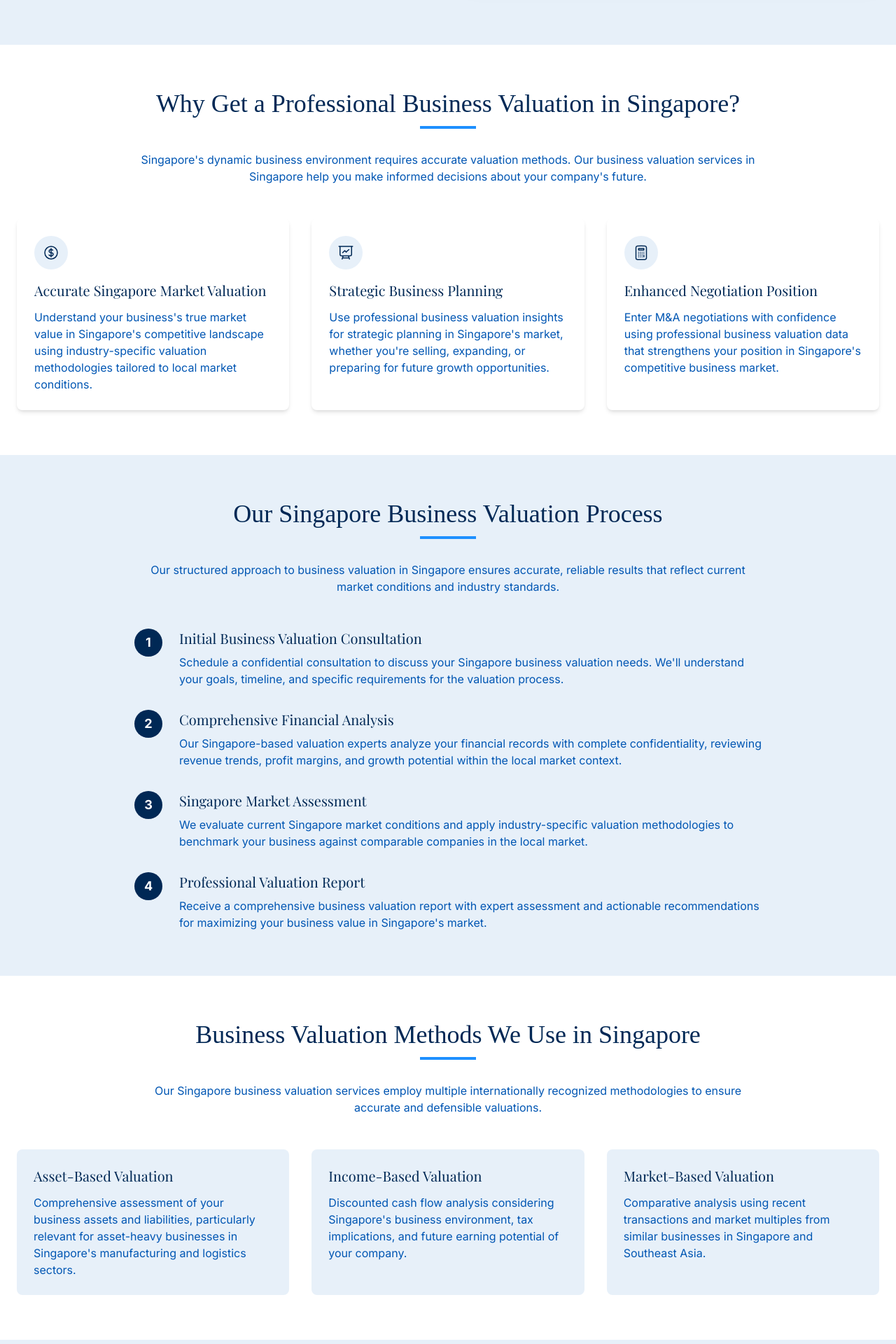
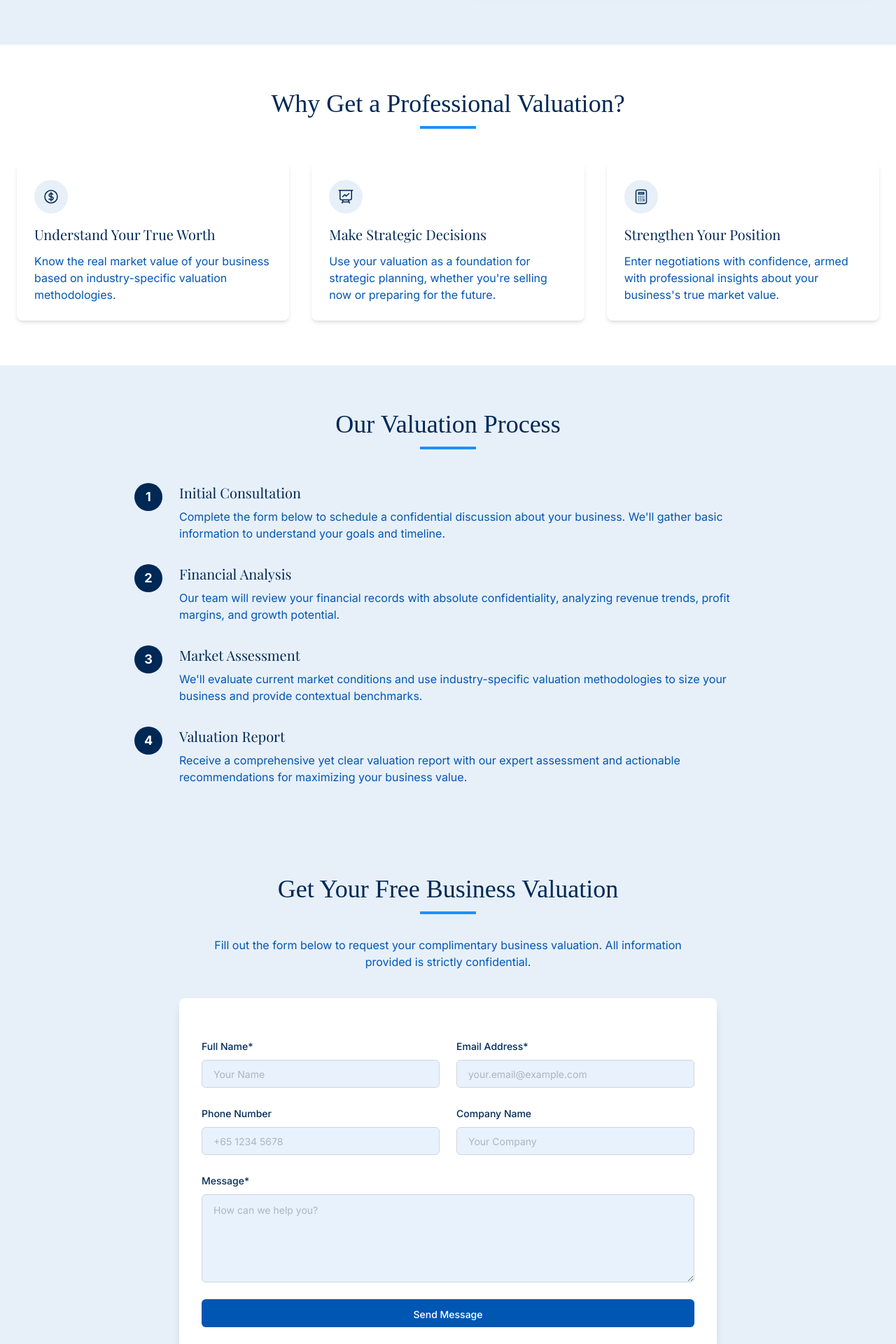
Before and after one commit to jorjibaggins/jorjibaggins.github.io, a React (Vite) app: page /valuation in a window 1280 px wide. Shown: the part 700-2620 px from the top of the page at 70% size. Built offline with nearby package versions, Linux system fonts and the light colour scheme; a web font is replaced by a local one.

Commit message:
Reverted to commit 3bcfb388b537eb8bc84c2687ee7a1d26f29b94be

```diff
--- a/package.json
+++ b/package.json
@@ -51,7 +51,6 @@
     "react": "^18.3.1",
     "react-day-picker": "^8.10.1",
     "react-dom": "^18.3.1",
-    "react-helmet-async": "^2.0.5",
     "react-hook-form": "^7.53.0",
     "react-resizable-panels": "^2.1.3",
     "react-router-dom": "^6.26.2",
--- a/src/App.tsx
+++ b/src/App.tsx
@@ -4,7 +4,6 @@ import { Toaster as Sonner } from "@/components/ui/sonner";
 import { TooltipProvider } from "@/components/ui/tooltip";
 import { QueryClient, QueryClientProvider } from "@tanstack/react-query";
 import { BrowserRouter, Routes, Route, useLocation } from "react-router-dom";
-import { HelmetProvider } from "react-helmet-async";
 import { useEffect } from "react";
 
 import Navbar from "./components/Navbar";
@@ -33,7 +32,6 @@ const ScrollToTop = () => {
 
 const App = () => {
   return (
-    <HelmetProvider>
     <QueryClientProvider client={queryClient}>
       <TooltipProvider>
         <Toaster />
@@ -57,7 +55,6 @@ const App = () => {
         </BrowserRouter>
       </TooltipProvider>
     </QueryClientProvider>
-    </HelmetProvider>
   );
 };
 
--- a/src/pages/Valuation.tsx
+++ b/src/pages/Valuation.tsx
@@ -4,20 +4,9 @@ import { Link } from 'react-router-dom';
 import ContactForm from '@/components/ContactForm';
 import SectionHeading from '@/components/SectionHeading';
 import CtaSection from '@/components/CtaSection';
-import { Helmet } from 'react-helmet-async';
 
 const Valuation = () => {
   return (
-    <>
-      <Helmet>
-        <title>Business Valuation Singapore | Free Professional Valuation | East Street Advisory</title>
-        <meta name="description" content="Get a free professional business valuation in Singapore. Expert business valuation services from East Street Advisory. Accurate, confidential valuations for SMEs looking to sell or understand their business worth." />
-        <meta name="keywords" content="business valuation singapore, singapore business valuation, business valuation services singapore, free business valuation, SME valuation singapore, company valuation singapore, business worth singapore" />
-        <meta property="og:title" content="Business Valuation Singapore | Free Professional Valuation" />
-        <meta property="og:description" content="Get a free professional business valuation in Singapore. Expert business valuation services from East Street Advisory." />
-        <link rel="canonical" href="https://eaststreetadvisory.sg/valuation" />
-      </Helmet>
-
     <main className="min-h-screen pt-32">
       {/* Hero Section */}
       <section className="bg-eaststreet-lightest py-16 md:py-24">
@@ -25,20 +14,20 @@ const Valuation = () => {
           <div className="grid grid-cols-1 md:grid-cols-2 gap-12 items-center">
             <div>
               <h1 className="text-4xl md:text-5xl text-eaststreet-darkest mb-6 font-serif">
-                  Business Valuation Singapore: Free Professional Assessment
+                Thinking of Selling Your Business?
               </h1>
               <p className="text-xl text-eaststreet-dark mb-8">
-                  Get a comprehensive business valuation in Singapore from certified professionals. Our free business valuation service helps SME owners understand their company's true market value with no obligation.
+                Get a professional, confidential valuation of your business completely free of charge, with no obligation.
               </p>
               <div className="flex flex-col sm:flex-row gap-4">
-                  <a href="#valuation-form" className="btn-primary">Get Free Business Valuation</a>
-                  <Link to="/services" className="btn-secondary">Our Valuation Services</Link>
+                <a href="#valuation-form" className="btn-primary">Get Free Valuation</a>
+                <Link to="/services" className="btn-secondary">Our Services</Link>
               </div>
             </div>
             <div className="rounded-lg overflow-hidden shadow-xl">
               <img
                 src="/lovable-uploads/272bd5d9-14bc-4ae8-867a-1f28040eaf3e.png"
-                  alt="Business Valuation Singapore - Professional valuation services"
+                alt="Business Valuation"
                 className="w-full h-auto"
               />
             </div>
@@ -46,13 +35,10 @@ const Valuation = () => {
         </div>
       </section>
 
-        {/* Why Get a Business Valuation in Singapore */}
+      {/* Why Get a Valuation Section */}
       <section className="py-16 bg-white">
         <div className="container mx-auto px-4 md:px-6">
-            <SectionHeading title="Why Get a Professional Business Valuation in Singapore?" centered={true} />
-            <p className="text-center text-eaststreet-dark mb-12 max-w-4xl mx-auto">
-              Singapore's dynamic business environment requires accurate valuation methods. Our business valuation services in Singapore help you make informed decisions about your company's future.
-            </p>
+          <SectionHeading title="Why Get a Professional Valuation?" centered={true} />
 
           <div className="grid grid-cols-1 md:grid-cols-3 gap-8 mt-12">
             <div className="service-card">
@@ -61,9 +47,9 @@ const Valuation = () => {
                   <path strokeLinecap="round" strokeLinejoin="round" d="M12 6v12m-3-2.818.879.659c1.171.879 3.07.879 4.242 0 1.172-.879 1.172-2.303 0-3.182C13.536 12.219 12.768 12 12 12c-.725 0-1.45-.22-2.003-.659-1.106-.879-1.106-2.303 0-3.182s2.9-.879 4.006 0l.415.33M21 12a9 9 0 1 1-18 0 9 9 0 0 1 18 0Z" />
                 </svg>
               </div>
-                <h3 className="text-xl text-eaststreet-darkest mb-3 font-serif">Accurate Singapore Market Valuation</h3>
+              <h3 className="text-xl text-eaststreet-darkest mb-3 font-serif">Understand Your True Worth</h3>
               <p className="text-eaststreet-dark">
-                  Understand your business's true market value in Singapore's competitive landscape using industry-specific valuation methodologies tailored to local market conditions.
+                Know the real market value of your business based on industry-specific valuation methodologies.
               </p>
             </div>
 
@@ -73,9 +59,9 @@ const Valuation = () => {
                   <path strokeLinecap="round" strokeLinejoin="round" d="M3.75 3v11.25A2.25 2.25 0 0 0 6 16.5h2.25M3.75 3h-1.5m1.5 0h16.5m0 0h1.5m-1.5 0v11.25A2.25 2.25 0 0 1 18 16.5h-2.25m-7.5 0h7.5m-7.5 0-1 3m8.5-3 1 3m0 0 .5 1.5m-.5-1.5h-9.5m0 0-.5 1.5m.75-9 3-3 2.148 2.148A12.061 12.061 0 0 1 16.5 7.605" />
                 </svg>
               </div>
-                <h3 className="text-xl text-eaststreet-darkest mb-3 font-serif">Strategic Business Planning</h3>
+              <h3 className="text-xl text-eaststreet-darkest mb-3 font-serif">Make Strategic Decisions</h3>
               <p className="text-eaststreet-dark">
-                  Use professional business valuation insights for strategic planning in Singapore's market, whether you're selling, expanding, or preparing for future growth opportunities.
+                Use your valuation as a foundation for strategic planning, whether you're selling now or preparing for the future.
               </p>
             </div>
 
@@ -85,22 +71,19 @@ const Valuation = () => {
                   <path strokeLinecap="round" strokeLinejoin="round" d="M15.75 15.75V18m-7.5-6.75h.008v.008H8.25v-.008Zm0 2.25h.008v.008H8.25V13.5Zm0 2.25h.008v.008H8.25v-.008Zm0 2.25h.008v.008H8.25V18Zm2.498-6.75h.007v.008h-.007v-.008Zm0 2.25h.007v.008h-.007V13.5Zm0 2.25h.007v.008h-.007v-.008Zm0 2.25h.007v.008h-.007V18Zm2.504-6.75h.008v.008h-.008v-.008Zm0 2.25h.008v.008h-.008V13.5Zm0 2.25h.008v.008h-.008v-.008Zm0 2.25h.008v.008h-.008V18Zm2.498-6.75h.008v.008h-.008v-.008Zm0 2.25h.008v.008h-.008V13.5ZM8.25 6h7.5v2.25h-7.5V6ZM12 2.25c-1.892 0-3.758.11-5.593.322C5.307 2.7 4.5 3.65 4.5 4.757V19.5a2.25 2.25 0 0 0 2.25 2.25h10.5a2.25 2.25 0 0 0 2.25-2.25V4.757c0-1.108-.806-2.057-1.907-2.185A48.507 48.507 0 0 0 12 2.25Z" />
                 </svg>
               </div>
-                <h3 className="text-xl text-eaststreet-darkest mb-3 font-serif">Enhanced Negotiation Position</h3>
+              <h3 className="text-xl text-eaststreet-darkest mb-3 font-serif">Strengthen Your Position</h3>
               <p className="text-eaststreet-dark">
-                  Enter M&A negotiations with confidence using professional business valuation data that strengthens your position in Singapore's competitive business market.
+                Enter negotiations with confidence, armed with professional insights about your business's true market value.
               </p>
             </div>
           </div>
         </div>
       </section>
 
-        {/* Singapore Business Valuation Process */}
+      {/* Our Valuation Process */}
       <section className="py-16 bg-eaststreet-lightest">
         <div className="container mx-auto px-4 md:px-6">
-            <SectionHeading title="Our Singapore Business Valuation Process" centered={true} />
-            <p className="text-center text-eaststreet-dark mb-12 max-w-4xl mx-auto">
-              Our structured approach to business valuation in Singapore ensures accurate, reliable results that reflect current market conditions and industry standards.
-            </p>
+          <SectionHeading title="Our Valuation Process" centered={true} />
 
           <div className="max-w-4xl mx-auto mt-12">
             <div className="space-y-8">
@@ -109,9 +92,9 @@ const Valuation = () => {
                   <div className="h-10 w-10 rounded-full bg-eaststreet-darkest text-white flex items-center justify-center text-lg font-bold">1</div>
                 </div>
                 <div>
-                    <h3 className="text-xl text-eaststreet-darkest mb-2 font-serif">Initial Business Valuation Consultation</h3>
+                  <h3 className="text-xl text-eaststreet-darkest mb-2 font-serif">Initial Consultation</h3>
                   <p className="text-eaststreet-dark">
-                      Schedule a confidential consultation to discuss your Singapore business valuation needs. We'll understand your goals, timeline, and specific requirements for the valuation process.
+                    Complete the form below to schedule a confidential discussion about your business. We'll gather basic information to understand your goals and timeline.
                   </p>
                 </div>
               </div>
@@ -121,9 +104,9 @@ const Valuation = () => {
                   <div className="h-10 w-10 rounded-full bg-eaststreet-darkest text-white flex items-center justify-center text-lg font-bold">2</div>
                 </div>
                 <div>
-                    <h3 className="text-xl text-eaststreet-darkest mb-2 font-serif">Comprehensive Financial Analysis</h3>
+                  <h3 className="text-xl text-eaststreet-darkest mb-2 font-serif">Financial Analysis</h3>
                   <p className="text-eaststreet-dark">
-                      Our Singapore-based valuation experts analyze your financial records with complete confidentiality, reviewing revenue trends, profit margins, and growth potential within the local market context.
+                    Our team will review your financial records with absolute confidentiality, analyzing revenue trends, profit margins, and growth potential.
                   </p>
                 </div>
               </div>
@@ -133,9 +116,9 @@ const Valuation = () => {
                   <div className="h-10 w-10 rounded-full bg-eaststreet-darkest text-white flex items-center justify-center text-lg font-bold">3</div>
                 </div>
                 <div>
-                    <h3 className="text-xl text-eaststreet-darkest mb-2 font-serif">Singapore Market Assessment</h3>
+                  <h3 className="text-xl text-eaststreet-darkest mb-2 font-serif">Market Assessment</h3>
                   <p className="text-eaststreet-dark">
-                      We evaluate current Singapore market conditions and apply industry-specific valuation methodologies to benchmark your business against comparable companies in the local market.
+                    We'll evaluate current market conditions and use industry-specific valuation methodologies to size your business and provide contextual benchmarks.
                   </p>
                 </div>
               </div>
@@ -145,9 +128,9 @@ const Valuation = () => {
                   <div className="h-10 w-10 rounded-full bg-eaststreet-darkest text-white flex items-center justify-center text-lg font-bold">4</div>
                 </div>
                 <div>
-                    <h3 className="text-xl text-eaststreet-darkest mb-2 font-serif">Professional Valuation Report</h3>
+                  <h3 className="text-xl text-eaststreet-darkest mb-2 font-serif">Valuation Report</h3>
                   <p className="text-eaststreet-dark">
-                      Receive a comprehensive business valuation report with expert assessment and actionable recommendations for maximizing your business value in Singapore's market.
+                    Receive a comprehensive yet clear valuation report with our expert assessment and actionable recommendations for maximizing your business value.
                   </p>
                 </div>
               </div>
@@ -156,46 +139,48 @@ const Valuation = () => {
         </div>
       </section>
 
-        {/* Business Valuation Methods */}
-        <section className="py-16 bg-white">
+      {/* Testimonials - COMMENTED OUT */}
+      {/* <section className="py-16 bg-white">
         <div className="container mx-auto px-4 md:px-6">
-            <SectionHeading title="Business Valuation Methods We Use in Singapore" centered={true} />
-            <p className="text-center text-eaststreet-dark mb-12 max-w-4xl mx-auto">
-              Our Singapore business valuation services employ multiple internationally recognized methodologies to ensure accurate and defensible valuations.
+          <SectionHeading title="What Our Clients Say" centered={true} />
+
+          <div className="grid grid-cols-1 md:grid-cols-2 gap-8 mt-12 max-w-5xl mx-auto">
+            <div className="testimonial-card">
+              <p className="italic mb-4 text-eaststreet-gray">
+                "East Street's valuation was eye-opening. Their detailed analysis helped us understand our company's true worth and gave us leverage during negotiations. We sold for 30% more than we initially expected."
               </p>
-
-            <div className="grid grid-cols-1 md:grid-cols-3 gap-8">
-              <div className="bg-eaststreet-lightest p-6 rounded-lg">
-                <h3 className="text-xl text-eaststreet-darkest mb-3 font-serif">Asset-Based Valuation</h3>
-                <p className="text-eaststreet-dark">
-                  Comprehensive assessment of your business assets and liabilities, particularly relevant for asset-heavy businesses in Singapore's manufacturing and logistics sectors.
-                </p>
-              </div>
-
-              <div className="bg-eaststreet-lightest p-6 rounded-lg">
-                <h3 className="text-xl text-eaststreet-darkest mb-3 font-serif">Income-Based Valuation</h3>
-                <p className="text-eaststreet-dark">
-                  Discounted cash flow analysis considering Singapore's business environment, tax implications, and future earning potential of your company.
-                </p>
-              </div>
-
-              <div className="bg-eaststreet-lightest p-6 rounded-lg">
-                <h3 className="text-xl text-eaststreet-darkest mb-3 font-serif">Market-Based Valuation</h3>
-                <p className="text-eaststreet-dark">
-                  Comparative analysis using recent transactions and market multiples from similar businesses in Singapore and Southeast Asia.
-                </p>
+              <div className="flex items-center gap-4">
+                <div className="h-12 w-12 bg-eaststreet-beige rounded-full flex items-center justify-center text-eaststreet-brown font-bold">JL</div>
+                <div>
+                  <h4 className="font-medium">James Lee</h4>
+                  <p className="text-sm text-eaststreet-gray">Former CEO</p>
                 </div>
               </div>
             </div>
-        </section>
 
-        {/* Free Business Valuation Form */}
+            <div className="testimonial-card">
+              <p className="italic mb-4 text-eaststreet-gray">
+                "Even though we weren't ready to sell immediately, the valuation from East Street Advisory provided invaluable insights into our business strengths and areas for improvement. It's become the foundation of our 5-year growth plan."
+              </p>
+              <div className="flex items-center gap-4">
+                <div className="h-12 w-12 bg-eaststreet-beige rounded-full flex items-center justify-center text-eaststreet-brown font-bold">ST</div>
+                <div>
+                  <h4 className="font-medium">Sarah Tan</h4>
+                  <p className="text-sm text-eaststreet-gray">Managing Director</p>
+                </div>
+              </div>
+            </div>
+          </div>
+        </div>
+      </section> */}
+
+      {/* Valuation Form Section */}
       <section id="valuation-form" className="py-16 bg-eaststreet-lightest scroll-mt-24">
         <div className="container mx-auto px-4 md:px-6">
           <div className="max-w-3xl mx-auto">
-              <SectionHeading title="Get Your Free Business Valuation in Singapore" centered={true} />
+            <SectionHeading title="Get Your Free Business Valuation" centered={true} />
             <p className="text-center text-eaststreet-dark mb-10 max-w-2xl mx-auto">
-                Request your complimentary business valuation from Singapore's trusted valuation experts. All information is strictly confidential and there's no obligation to proceed.
+              Fill out the form below to request your complimentary business valuation. All information provided is strictly confidential.
             </p>
             <div className="bg-white p-8 rounded-lg shadow-lg">
               <ContactForm />
@@ -204,51 +189,37 @@ const Valuation = () => {
         </div>
       </section>
 
-        {/* Business Valuation FAQ */}
+      {/* FAQ Section */}
       <section className="py-16 bg-white">
         <div className="container mx-auto px-4 md:px-6">
-            <SectionHeading title="Business Valuation Singapore - Frequently Asked Questions" centered={true} />
+          <SectionHeading title="Frequently Asked Questions" centered={true} />
 
           <div className="grid grid-cols-1 md:grid-cols-2 gap-8 mt-12 max-w-5xl mx-auto">
             <div className="bg-eaststreet-lightest p-6 rounded-lg">
-                <h3 className="text-xl text-eaststreet-darkest mb-3 font-serif">How long does business valuation take in Singapore?</h3>
+              <h3 className="text-xl text-eaststreet-darkest mb-3 font-serif">How long does a business valuation take?</h3>
               <p className="text-eaststreet-dark">
-                  A comprehensive business valuation in Singapore typically takes 1-2 weeks, depending on your business complexity and the availability of financial records. Our team works efficiently to deliver accurate results.
+                A comprehensive valuation typically takes 1-2 weeks, depending on the complexity of your business and the availability of financial records.
               </p>
             </div>
 
             <div className="bg-eaststreet-lightest p-6 rounded-lg">
-                <h3 className="text-xl text-eaststreet-darkest mb-3 font-serif">Is the business valuation service really free?</h3>
+              <h3 className="text-xl text-eaststreet-darkest mb-3 font-serif">Is the valuation really free?</h3>
               <p className="text-eaststreet-dark">
-                  Yes, our initial business valuation assessment is completely free with no obligation. For detailed valuation reports, we provide transparent quotations based on your company's size and complexity.
+                Yes, our initial valuation service is completely free and comes with no obligation to engage our services further. Should you wish to get a detailed valuation report, we will provide a quotation based on the size and complexity of your company.
               </p>
             </div>
 
             <div className="bg-eaststreet-lightest p-6 rounded-lg">
-                <h3 className="text-xl text-eaststreet-darkest mb-3 font-serif">What documents do you need for business valuation?</h3>
+              <h3 className="text-xl text-eaststreet-darkest mb-3 font-serif">What information will you need from me?</h3>
               <p className="text-eaststreet-dark">
-                  We typically require financial statements from the past 3-5 years, information about assets and liabilities, operational details, and market position data relevant to Singapore's business environment.
+                We'll need financial statements from the past 3-5 years, information about your assets and liabilities, and details about your operations and market position.
               </p>
             </div>
 
             <div className="bg-eaststreet-lightest p-6 rounded-lg">
-                <h3 className="text-xl text-eaststreet-darkest mb-3 font-serif">How confidential is the valuation process?</h3>
+              <h3 className="text-xl text-eaststreet-darkest mb-3 font-serif">How confidential is this process?</h3>
               <p className="text-eaststreet-dark">
-                  Extremely confidential. We sign NDAs with all clients and maintain strict protocols to protect your sensitive business information throughout the valuation process.
-                </p>
-              </div>
-
-              <div className="bg-eaststreet-lightest p-6 rounded-lg">
-                <h3 className="text-xl text-eaststreet-darkest mb-3 font-serif">Do you value all types of businesses in Singapore?</h3>
-                <p className="text-eaststreet-dark">
-                  We provide business valuations for various industries in Singapore including technology, healthcare, retail, F&B, professional services, and manufacturing sectors.
-                </p>
-              </div>
-
-              <div className="bg-eaststreet-lightest p-6 rounded-lg">
-                <h3 className="text-xl text-eaststreet-darkest mb-3 font-serif">How accurate are your business valuations?</h3>
-                <p className="text-eaststreet-dark">
-                  Our valuations use internationally recognized methodologies adapted for Singapore's market conditions, ensuring high accuracy and defensibility for your business decisions.
+                Extremely confidential. We sign NDAs with clients and have strict protocols to protect your sensitive business information.
               </p>
             </div>
           </div>
@@ -257,13 +228,12 @@ const Valuation = () => {
 
       {/* Final CTA */}
       <CtaSection
-          title="Ready to Discover Your Singapore Business's True Value?"
-          description="Take the first step toward understanding what your business is worth in Singapore's dynamic market. Our expert valuation team is ready to help."
-          buttonText="Get Free Business Valuation"
+        title="Ready to Discover Your Business's True Value?"
+        description="Take the first step toward understanding what your business is really worth in today's market. Our expert team is ready to help."
+        buttonText="Get Free Valuation"
         buttonLink="#valuation-form"
       />
     </main>
-    </>
   );
 };
 
```
Also changed, not shown: 1 other file (tests, documents, lock files or other folders). Lines whose indentation alone changed are shown as unchanged.
